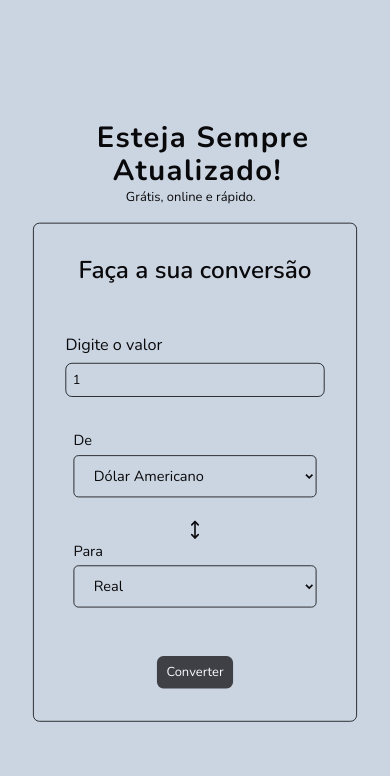
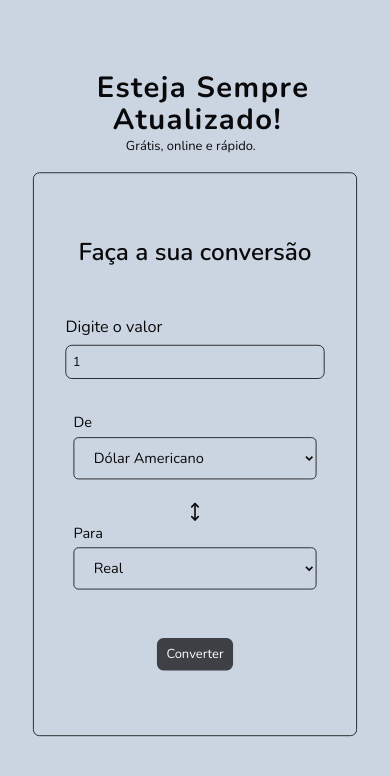
Before and after one commit to victorzld/cambio-facil, a React (Vite) app: page / in a window 390 px wide. Shown: the top 776 px of the page. Built offline with nearby package versions, Linux system fonts and the light colour scheme; no server answers.

Commit message:
change screen aspect ratio for mobile

```diff
--- a/src/App.tsx
+++ b/src/App.tsx
@@ -53,16 +53,16 @@ export function App() {
   }, [])
 
   return (
-    <main className='mx-auto max-sm:h-full bg-slate-300'>
+    <main className='mx-auto bg-slate-300'>
       <div className="text-slate-50 h-screen grid grid-cols-2 max-md:grid-cols-1 xl:px-10">
 
         <form onSubmit={handleConvertCurrency}
           className="flex flex-col items-center justify-center max-sm:scale-90"
         >
 
-          <div className="flex flex-col items-center justify-center max-md:scale-90">
+          <div className="flex flex-col items-center justify-center max-md:scale-90 max-sm:-mt-10">
 
-            <div className='flex flex-col items-start max-sm:ml-5 xl:-ml-52 gap-4 mb-5'>
+            <div className='flex flex-col items-start max-sm:ml-5 xl:-ml-52 gap-4 mb-5 '>
               <div>
                 <h1 className='text-4xl font-bold tracking-wider text-zinc-950'>Esteja Sempre</h1>
                 <h1 className='text-4xl font-bold tracking-wider max-sm:ml-5 text-zinc-950'>Atualizado!</h1>
@@ -71,7 +71,7 @@ export function App() {
             </div>
 
             <div className='flex flex-col gap-10 items-center border border-zinc-950 w-[480px] rounded-lg py-10
-            max-md:w-[400px]'
+            max-md:w-[400px] max-sm:py-20'
             >
               <h1 className='font-semibold text-2xl max-sm:text-3xl  text-zinc-950'>Faça a sua conversão</h1>
 
```
